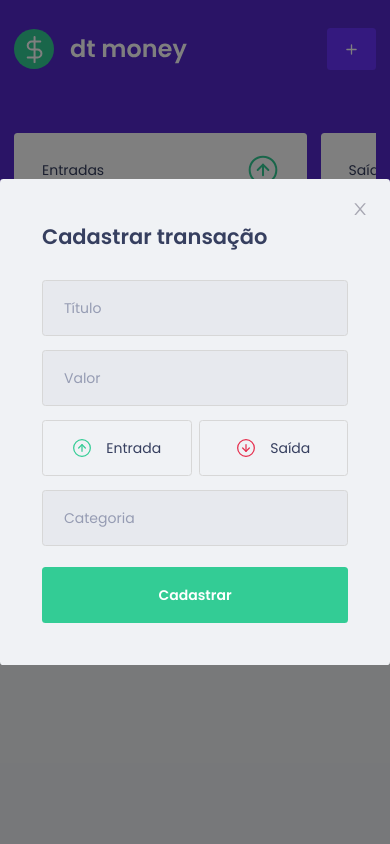
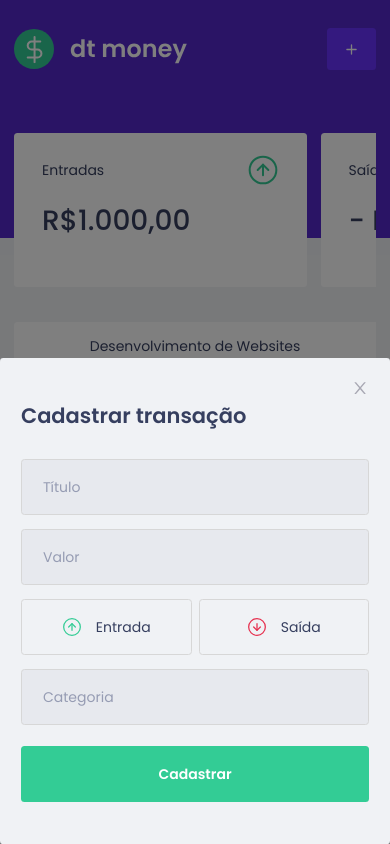
Before and after one commit to rudneyrodrigues/Ignite-02-dtMoney, a React (Create React App) app: page / in a window 390 px wide. Both pictures are taken after a click on the button 351 px from the left and 49 px from the top of the page. Built offline with nearby package versions, Linux system fonts and the light colour scheme; no server answers; what miragejs would draw is missing.

Commit message:
Adding responsiveness to the layout

```diff
--- a/src/components/Header/styles.ts
+++ b/src/components/Header/styles.ts
@@ -42,7 +42,7 @@ export const Content = styled.div`
     }
   }
 
-  @media(max-width: 1080px) {
+  @media(max-width: 400px) {
     button {
       padding: 1rem;
 
--- a/src/components/NewTransactionModal/index.tsx
+++ b/src/components/NewTransactionModal/index.tsx
@@ -32,8 +32,8 @@ export function NewTransactionModal({
 
         <h2>Cadastrar transação</h2>
 
-        <input type="text" placeholder="Título" />
-        <input type="number" placeholder="Valor" />
+        <input type="text" className="title" placeholder="Título" />
+        <input type="number" className="amount" placeholder="Valor" />
 
         <TransactionTypeContainer>
           <button
@@ -51,7 +51,7 @@ export function NewTransactionModal({
           </button>
         </TransactionTypeContainer>
 
-        <input type="text" placeholder="Categoria" />
+        <input type="text" className="category" placeholder="Categoria" />
 
         <button type="submit">Cadastrar</button>
       </Container>
--- a/src/components/NewTransactionModal/styles.ts
+++ b/src/components/NewTransactionModal/styles.ts
@@ -72,6 +72,47 @@ export const Container = styled.form`
       filter: brightness(.9);
     }
   }
+
+  @media(max-height: 500px) {
+    display: grid;
+    grid-template-columns: 1fr 1fr;
+    grid-template-rows: auto;
+    grid-template-areas:
+      "title title"
+      "input1 button"
+      "input2 button"
+      "input3 submit";
+    gap: 0 1rem;
+
+    h2 {
+      grid-area: title;
+      display: flex;
+      align-items: center;
+      justify-content: center;
+    }
+
+    input {
+      /* margin-top: 1rem; */
+
+      &.title {
+        grid-area: input1;
+      }
+
+      &.amount {
+        grid-area: input2;
+      }
+
+      &.category {
+        grid-area: input3;
+        margin-top: 1rem;
+      }
+    }
+
+    button[type="submit"] {
+      grid-area: submit;
+      margin-top: 1rem;
+    }
+  }
 `;
 
 export const TransactionTypeContainer = styled.div`
@@ -110,4 +151,18 @@ export const TransactionTypeContainer = styled.div`
       color: var(--text-title);
     }
   }
+
+  @media(max-height: 500px) {
+    grid-area: button;
+    display: flex;
+    flex-direction: column;
+    align-items: center;
+    justify-content: space-between;
+    height: 100%;
+    margin: 0;
+
+    button {
+      width: 100%;
+    }
+  }
 `;
--- a/src/components/Summary/styles.ts
+++ b/src/components/Summary/styles.ts
@@ -34,7 +34,7 @@ export const Container = styled.div`
     }
   }
 
-  @media(max-width: 1080px) {
+  @media(max-width: 720px) {
     overflow-x: auto;
     gap: 1rem;
 
--- a/src/components/TransactionsTable/styles.ts
+++ b/src/components/TransactionsTable/styles.ts
@@ -42,7 +42,7 @@ export const Container = styled.div`
     }
   }
 
-  @media(max-width: 1080px) {
+  @media(max-width: 720px) {
     margin-top: 2rem;
 
     table {
--- a/src/styles/global.ts
+++ b/src/styles/global.ts
@@ -79,4 +79,26 @@ export const GlobalStyle = createGlobalStyle`
     border-radius: .24rem;
     outline: none;
   }
+
+  @media(max-width: 720px) {
+    .react-modal-overlay {
+      /* top: auto; */
+      align-items: flex-end;
+    }
+
+    .react-modal-content {
+      padding: 3rem 1.5rem;
+    }
+  }
+
+  @media(max-height: 500px) {
+    .react-modal-content {
+      max-width: none;
+      height: 100%;
+
+      display: flex;
+      align-items: center;
+      justify-content: center;
+    }
+  }
 `
```
